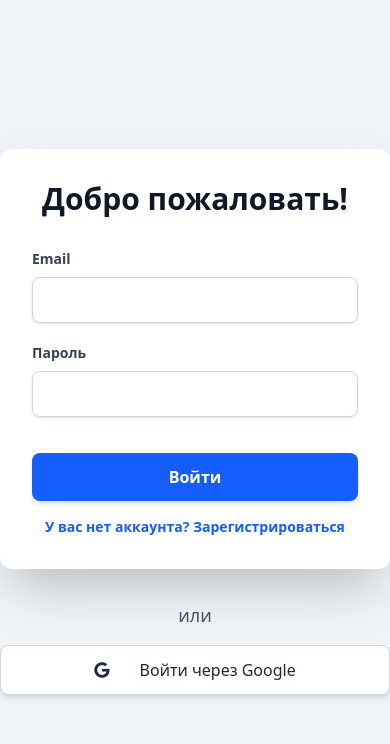
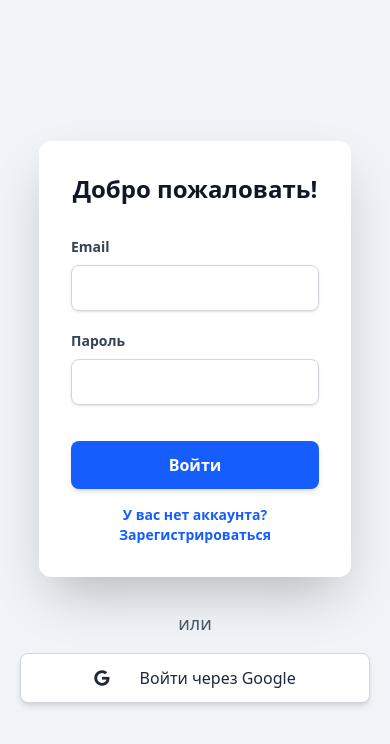
Before and after one commit to Abdulloh2010-start/Gemini-AI, a React (Vite) app: page / in a window 390 px wide. Shown: the top 744 px of the page. Built offline with nearby package versions, Linux system fonts and the light colour scheme; no server answers.

Commit message:
Gemini AI

```diff
--- a/src/components/AuthForm.jsx
+++ b/src/components/AuthForm.jsx
@@ -64,18 +64,11 @@ const handleEmailLogin = async (email, password) => {
       {verificationSent ? (
         <div className="bg-green-100 text-green-700 p-4 rounded-md text-center">
           <p className="text-md">На ваш email отправлено письмо для подтверждения. Пожалуйста, проверьте почту и подтвердите аккаунт перед входом.</p>
-        </div>
-      ) : isRegistering ? (
-        <RegisterForm onRegister={handleEmailRegister} onSwitchToLogin={() => setIsRegistering(false)} />
-      ) : (
-        <LoginForm onLogin={handleEmailLogin} onSwitchToRegister={() => setIsRegistering(true)} />
-      )}
+        </div>) : isRegistering ? (<RegisterForm onRegister={handleEmailRegister} onSwitchToLogin={() => setIsRegistering(false)} />) : (<LoginForm onLogin={handleEmailLogin} onSwitchToRegister={() => setIsRegistering(true)} />)}
       <div className="mt-8 text-center">
         <p className="text-gray-600 text-lg mb-4 font-light">или</p>
-        <button onClick={handleGoogleSignIn} className="flex items-center gap-[30px] cursor-pointer justify-center bg-white border border-gray-300 rounded-lg shadow-md px-6 py-3 text-base font-medium text-gray-800 hover:bg-gray-100 w-full transition-all duration-200 transform hover:scale-105">
-          <i className="fa-brands fa-google"></i>Войти через Google
-        </button>
+        <button onClick={handleGoogleSignIn} className="flex items-center w-[350px] mx-auto gap-[30px] cursor-pointer justify-center bg-white border border-gray-300 rounded-lg shadow-md px-6 py-3 text-base font-medium text-gray-800 hover:bg-gray-100 md:w-full transition-all duration-200 transform hover:scale-105"><i className="fa-brands fa-google"></i>Войти через Google</button>
       </div>
     </div>
-  );
-}
+  )
+};
--- a/src/components/LoginForm.jsx
+++ b/src/components/LoginForm.jsx
@@ -14,8 +14,8 @@ export default function LoginForm({ onLogin, onSwitchToRegister }) {
     }
   }
   return (
-    <form onSubmit={handleSubmit} className="p-8 bg-white rounded-xl shadow-2xl w-full max-w-md transform transition-all duration-300 ease-out scale-100 opacity-100">
-      <h2 className="text-3xl font-extrabold mb-8 text-center text-gray-900">Добро пожаловать!</h2>
+    <form onSubmit={handleSubmit} className="p-8 bg-white rounded-xl shadow-2xl w-[80%] mx-auto md:w-full md:max-w-md transform transition-all duration-300 ease-out scale-100 opacity-100">
+      <h2 className="text-2xl md:text-3xl font-extrabold mb-8 text-center text-gray-900">Добро пожаловать!</h2>
       {error && <p className="text-red-500 text-sm mb-4 text-center bg-red-100 p-2 rounded-md">{error}</p>}
       <div className="mb-5">
         <label className="block text-gray-700 text-sm font-semibold mb-2" htmlFor="email">Email</label>
--- a/src/components/Main.jsx
+++ b/src/components/Main.jsx
@@ -101,8 +101,17 @@ export default function Main({ isLoadingChat, messages, onSend, onBotReply, onTo
           {displayedMessages.map((msg, i) => {
             const isUser = msg.sender === 'user'
             return (
-              <div key={i} className={`max-w-[80%] px-4 py-3 text-sm sm:text-base whitespace-pre-wrap ${isUser ? 'self-end bg-blue-500 text-white' : 'self-start bg-gray-100 text-gray-900'} rounded-2xl ${isUser ? 'rounded-tr-sm' : 'rounded-tl-sm'}`}>
-                {msg.text}
+              <div key={i} className={`flex flex-col ${isUser ? 'items-end' : 'items-start'} gap-1`}>
+                <div className="w-[30px] h-[30px]">
+                  {isUser ? (
+                    <img src={user?.photoURL || assets.user_icon} alt="user" className="w-full h-full rounded-full object-cover ml-[30px]"/>
+                  ) : (
+                    <img src={assets.gemini_icon} alt="Gemini" className="w-full h-full rounded-full object-cover ml-[-30px]"/>
+                  )}
+                </div>
+                <div className={`px-4 py-3 text-sm sm:text-base whitespace-pre-wrap break-words inline-block rounded-2xl max-w-[80%] ${  isUser  ? 'bg-blue-500 text-white rounded-tr-sm'  : 'bg-gray-100 text-gray-900 rounded-tl-sm'}`}>
+                  <p>{msg.text}</p>
+                </div>
               </div>
             )
           })}
--- a/src/components/MobileSidebar.jsx
+++ b/src/components/MobileSidebar.jsx
@@ -1,8 +1,10 @@
-import { useState } from 'react'
-import { assets } from '../assets/assets'
+import { useState } from 'react';
+import { assets } from '../assets/assets';
+import ThemeSettingsModal from './ThemeSettingsModal';
 
 export default function MobileSidebar({ onClose, onSelectChat, onNewChat, onRenameChat, onDeleteChat, chats, activeChatId, user, onOpenProfileModal }) {
   const [menuOpenId, setMenuOpenId] = useState(null)
+  const [showThemeModal, setShowThemeModal] = useState(false)
   return (
     <div className={`fixed inset-0 z-50 flex sm:hidden [animation:slide-in-left_0.3s_ease-out_forwards]`}>
       <div className="w-[250px] h-full bg-[#f0f4f9] px-[20px] pt-[30px] flex flex-col justify-between shadow-lg [animation:slide-in-left_0.3s_ease-out_forwards]">
@@ -39,13 +41,14 @@ export default function MobileSidebar({ onClose, onSelectChat, onNewChat, onRena
               <p className="[animation-pulse-cursor] text-[14px]">{user.displayName||user.email?.split('@')[0]}</p>
             </div>
           )}
-          <div className="flex items-center gap-[12px] h-[40px] px-[10px] py-[10px] rounded-[9999px] hover:bg-[#e2e6eb] cursor-pointer">
+          <div onClick={ !showThemeModal ? () => setShowThemeModal(true) : () => setShowThemeModal(false)} className="flex items-center gap-[12px] h-[40px] px-[10px] py-[10px] rounded-[9999px] hover:bg-[#e2e6eb] cursor-pointer">
             <img src={assets.setting_icon} alt="Settings" className="w-[20px]" />
             <p className="text-[14px]">Настройки и справка</p>
           </div>
         </div>
       </div>
       <div className="flex-1 bg-transparent" onClick={onClose}></div>
+      {showThemeModal && <ThemeSettingsModal onClose={() => setShowThemeModal(false)} />}
     </div>
   )
 };
--- a/src/components/RegisterForm.jsx
+++ b/src/components/RegisterForm.jsx
@@ -14,8 +14,8 @@ export default function RegisterForm({ onRegister, onSwitchToLogin }) {
     }
   }
   return (
-    <form onSubmit={handleSubmit} className="p-8 bg-white rounded-xl shadow-2xl w-full max-w-md transform transition-all duration-300 ease-out scale-100 opacity-100">
-      <h2 className="text-3xl font-extrabold mb-8 text-center text-gray-900">Создать аккаунт</h2>
+    <form onSubmit={handleSubmit} className="p-8 bg-white rounded-xl shadow-2xl w-[80%] mx-auto md:w-full max-w-md transform transition-all duration-300 ease-out scale-100 opacity-100">
+      <h2 className="text-2xl md:text-3xl font-extrabold mb-8 text-center text-gray-900">Создать аккаунт</h2>
       {error && <p className="text-red-500 text-sm mb-4 text-center bg-red-100 p-2 rounded-md">{error}</p>}
       <div className="mb-5">
         <label className="block text-gray-700 text-sm font-semibold mb-2" htmlFor="reg-email">Email</label>
--- a/src/components/Sidebar.jsx
+++ b/src/components/Sidebar.jsx
@@ -1,6 +1,6 @@
-import { useState } from 'react'
-import { assets } from '../assets/assets'
-import ThemeSettingsModal from './ThemeSettingsModal'
+import { useState } from 'react';
+import { assets } from '../assets/assets';
+import ThemeSettingsModal from './ThemeSettingsModal';
 
 export default function Sidebar({ chats, activeChatId, onSelectChat, onNewChat, onRenameChat, onDeleteChat, pinned, onTogglePinned, user}) {
   const [menuOpenId, setMenuOpenId] = useState(null)
@@ -57,14 +57,14 @@ export default function Sidebar({ chats, activeChatId, onSelectChat, onNewChat,
               <p className={`text-[14px] transition-opacity duration-300 ${extended ? 'opacity-100' : 'opacity-0'}`}>{user.displayName || user.email?.split('@')[0]}</p>
             </div>
           )}
-          <div onClick={() => setShowThemeModal(true)} className={`flex items-center gap-[12px] h-[40px] px-[10px] py-[10px] rounded-full hover:bg-[#e2e6eb] cursor-pointer transition-all duration-200 ${extended ? 'w-[250px]' : 'w-[40px]'}`}>
+          <div onClick={ !showThemeModal ? () => setShowThemeModal(true) : () => setShowThemeModal(false)} className={`flex items-center gap-[12px] h-[40px] px-[10px] py-[10px] rounded-full hover:bg-[#e2e6eb] cursor-pointer transition-all duration-200 ${extended ? 'w-[250px]' : 'w-[40px]'}`}>
             <img src={assets.setting_icon} alt="Settings" className="w-[20px]" />
             <p className={`text-[14px] transition-opacity duration-300 ${extended ? 'opacity-100' : 'opacity-0'}`}>Настройки и справка</p>
           </div>
         </div>
 
         {menuOpenId && (
-          <div className="fixed bg-white border rounded shadow-md w-[150px] z-[10000]" style={{ top: `${menuPos.top}px`, left: `${menuPos.left}px` }}>
+          <div className="fixed bg-white border-black border rounded rounded-bl-none shadow-md w-[150px] z-[10000]" style={{ top: `${menuPos.top}px`, left: `${menuPos.left}px` }}>
             <div onClick={() => { onRenameChat(menuOpenId); setMenuOpenId(null) }} className="px-4 py-2 hover:bg-gray-100 text-sm cursor-pointer">Переименовать</div>
             <div onClick={() => { onDeleteChat(menuOpenId); setMenuOpenId(null) }} className="px-4 py-2 hover:bg-gray-100 text-sm text-red-500 cursor-pointer">Удалить</div>
           </div>
```
